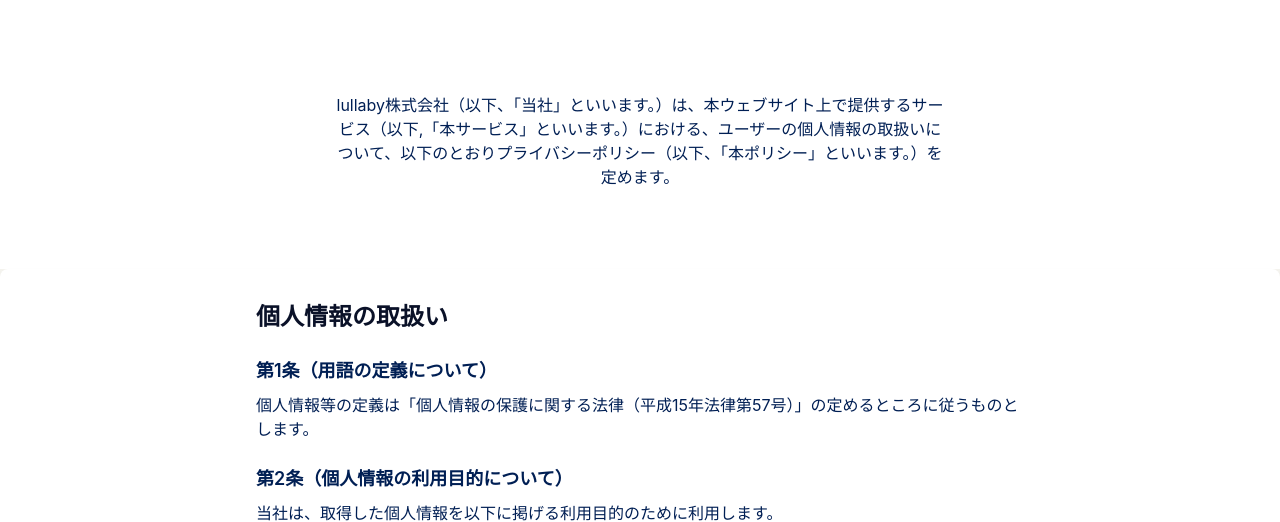
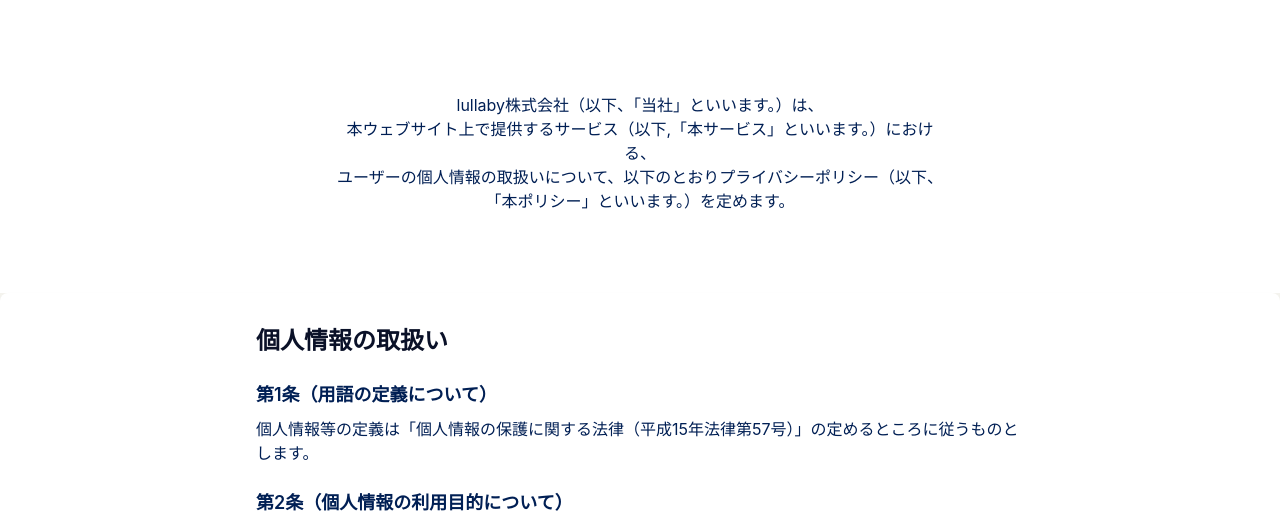
Before and after one commit to taisei2025/lullaby-HP, a website: page privacy-policy.html in a window 1280 px wide. Shown: the part 255-777 px from the top of the page. Drawn offline with nearby package versions, Linux system fonts and the light colour scheme.

Commit message:
Update privacy-policy.html

```diff
--- a/privacy-policy.html
+++ b/privacy-policy.html
@@ -85,7 +85,7 @@
       </div>
       <div>
         <p class="text-battleship max-w-2xl mx-auto">
-          lullaby株式会社（以下、「当社」といいます。）は、本ウェブサイト上で提供するサービス（以下,「本サービス」といいます。）における、ユーザーの個人情報の取扱いについて、以下のとおりプライバシーポリシー（以下、「本ポリシー」といいます。）を定めます。
+          lullaby株式会社（以下、「当社」といいます。）は、<br>本ウェブサイト上で提供するサービス（以下,「本サービス」といいます。）における、<br>ユーザーの個人情報の取扱いについて、以下のとおりプライバシーポリシー（以下、「本ポリシー」といいます。）を定めます。
         </p>
       </div>
     </div>
```
